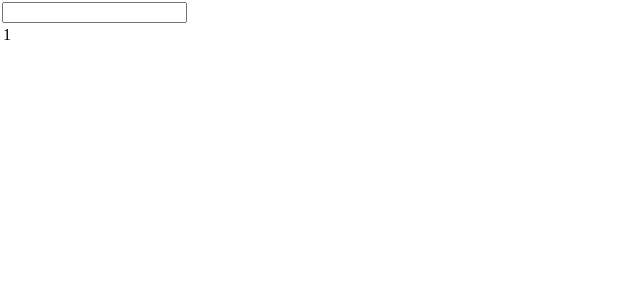
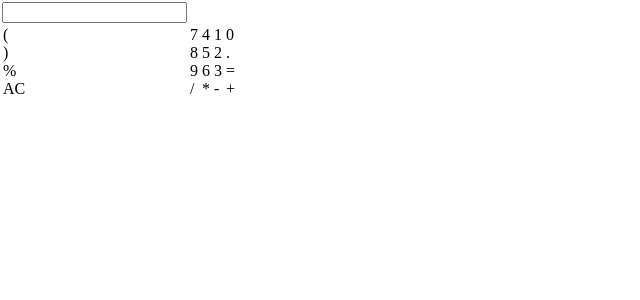
Before and after one commit to RychardProficional/calculadora, a React (Create React App) app: page / in a window 1280 px wide. Shown: the top 300 px of the page, without its empty margins (0-640 px from the left). Built offline with nearby package versions, Linux system fonts and the light colour scheme.

Commit message:
update ´calculator´

```diff
--- a/src/components/calculator/index.js
+++ b/src/components/calculator/index.js
@@ -12,7 +12,34 @@
           </tbody>
           <tr>
             <td>
+              <Button>(</Button>
+              <Button>)</Button>
+              <Button>%</Button>
+              <Button>AC</Button>
+            </td>
+            <td>
+              <Button>7</Button>
+              <Button>8</Button>
+              <Button>9</Button>
+              <Button>/</Button>
+            </td>
+            <td>
+              <Button>4</Button>
+              <Button>5</Button>
+              <Button>6</Button>
+              <Button>*</Button>
+            </td>
+            <td>
               <Button>1</Button>
+              <Button>2</Button>
+              <Button>3</Button>
+              <Button>-</Button>
+            </td>
+            <td>
+              <Button>0</Button>
+              <Button>.</Button>
+              <Button>=</Button>
+              <Button>+</Button>
             </td>
           </tr>
         </table>
```
